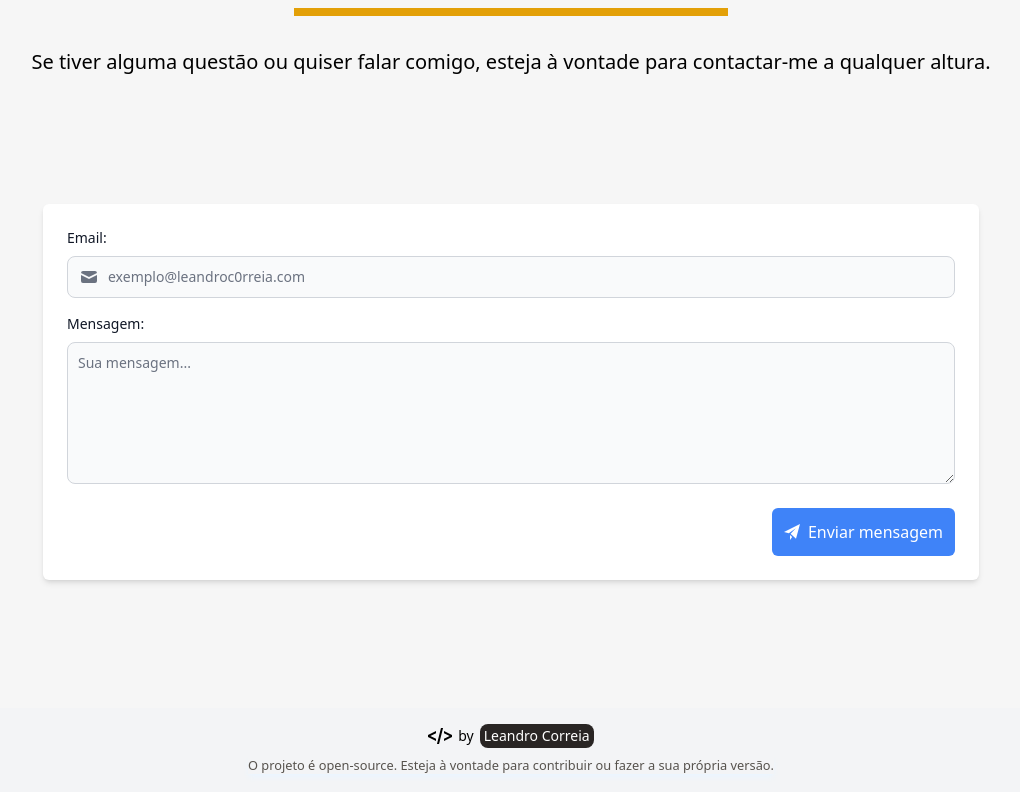
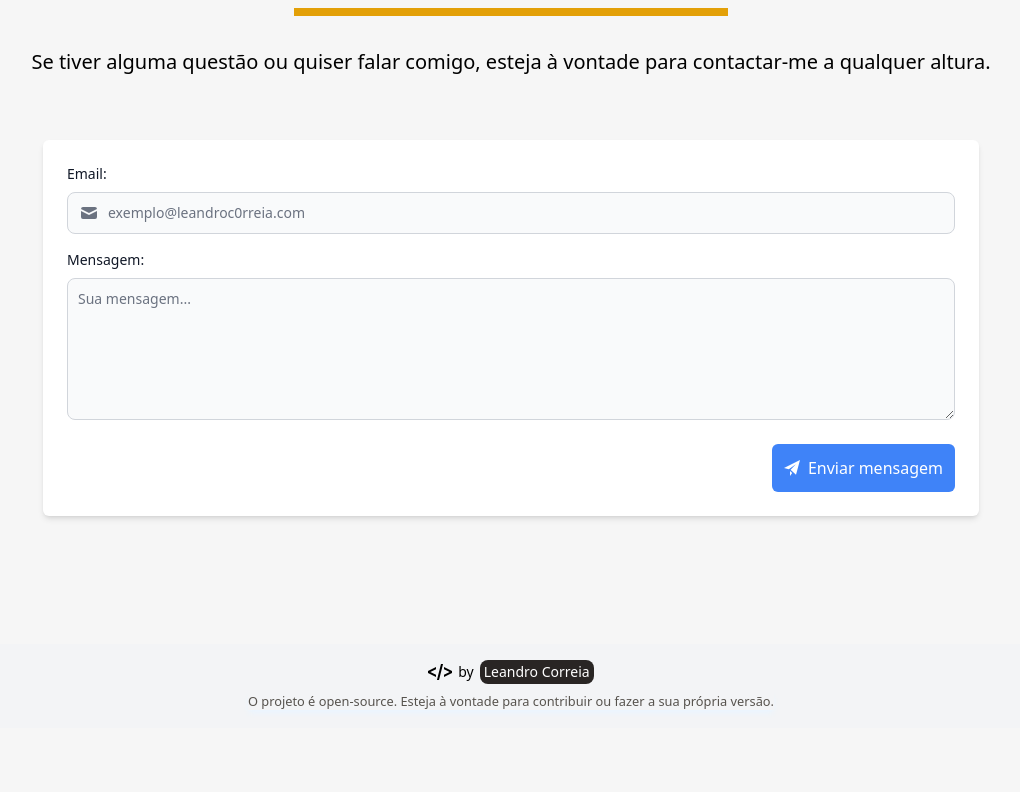
Before and after one commit to PedroMTSilva/leco, a React (Create React App) app: page / in a window 1280 px wide. Shown: the part 2826-3618 px from the top of the page, without its empty margins (129-1149 px from the left). After the commit the page ends 3554 px from the top, so only its background shows below. Built offline with nearby package versions, Linux system fonts and the light colour scheme; no server answers.

Commit message:
some fixes

```diff
--- a/src/components/Contact/ContactForm.jsx
+++ b/src/components/Contact/ContactForm.jsx
@@ -16,7 +16,7 @@ export const ContactForm = ({ form, handler }) => {
 
 const ContactBody = ({ children }) => {
   return (
-    <div className="max-w-[1000px] mx-auto w-full mt-16">
+    <div className="max-w-[1000px] mx-auto w-full">
       <div className="bg-white text-black dark:bg-warm-gray-700 dark:text-white rounded-md shadow-md p-4 text-left">
         {children}
       </div>
--- a/src/components/Projects/ProjectCard.jsx
+++ b/src/components/Projects/ProjectCard.jsx
@@ -137,7 +137,7 @@ const ProjectButtons = ({ svn_url }) => {
           >
             <path d="M10 8h-2v2h-2v-4h4v2zm8 16v-2h-6v2h6zm2-16h2v2h2v-4h-4v2zm2 12v2h-2v2h4v-4h-2zm-12 2h-2v-2h-2v4h4v-2zm14-10h-2v6h2v-6zm-16 6v-6h-2v4h-4v-14h14v4h-4v2h6v-8h-18v18h8z" />
           </svg>
-          <span>{projectData.text_clone}</span>
+          <span className="hidden sm:block">{projectData.text_clone}</span>
         </a>
       </button>
       <button className="rounded-md bg-warm-gray-800 text-white p-2">
@@ -150,7 +150,7 @@ const ProjectButtons = ({ svn_url }) => {
           >
             <path d="M12 0c-6.626 0-12 5.373-12 12 0 5.302 3.438 9.8 8.207 11.387.599.111.793-.261.793-.577v-2.234c-3.338.726-4.033-1.416-4.033-1.416-.546-1.387-1.333-1.756-1.333-1.756-1.089-.745.083-.729.083-.729 1.205.084 1.839 1.237 1.839 1.237 1.07 1.834 2.807 1.304 3.492.997.107-.775.418-1.305.762-1.604-2.665-.305-5.467-1.334-5.467-5.931 0-1.311.469-2.381 1.236-3.221-.124-.303-.535-1.524.117-3.176 0 0 1.008-.322 3.301 1.23.957-.266 1.983-.399 3.003-.404 1.02.005 2.047.138 3.006.404 2.291-1.552 3.297-1.23 3.297-1.23.653 1.653.242 2.874.118 3.176.77.84 1.235 1.911 1.235 3.221 0 4.609-2.807 5.624-5.479 5.921.43.372.823 1.102.823 2.222v3.293c0 .319.192.694.801.576 4.765-1.589 8.199-6.086 8.199-11.386 0-6.627-5.373-12-12-12z" />
           </svg>
-          <span>{projectData.text_repo}</span>
+          <span className="hidden sm:block">{projectData.text_repo}</span>
         </a>
       </button>
     </div>
```
